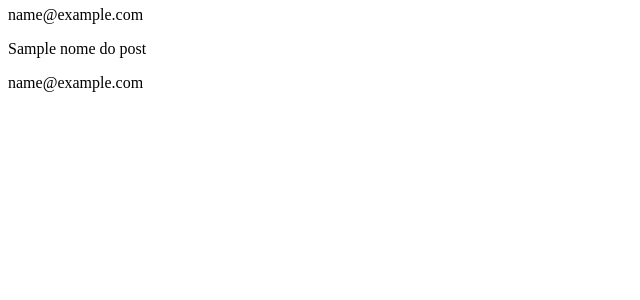
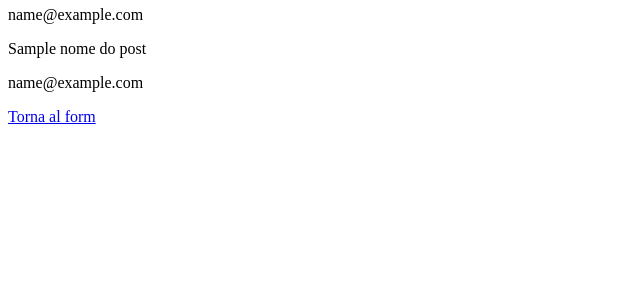
Before and after one commit to onlySte/esercizio_servlet_001, a Java web app: page /riepilogo.jsp in a window 1280 px wide. Shown: the part 282-582 px from the top of the page, without its empty margins (0-640 px from the left). Run offline with Tomcat 11, a stand-in JSP engine, Linux system fonts and the light colour scheme; the template is opened without the code that fills it: most values are stand-ins (such as "Sample title", 1, 10 or a date in 2020).

Commit message:
aggiunta del link per tornare al form

```diff
--- a/src/main/webapp/riepilogo.jsp
+++ b/src/main/webapp/riepilogo.jsp
@@ -36,5 +36,9 @@
 
 		<p> ${nomeDoPost} </p>
 		<p> ${emailDoPost} </p>
+
+
+	<div><a href="registrazione.jsp">Torna al form</a></div>
+
 	</body>
 </html>
```
